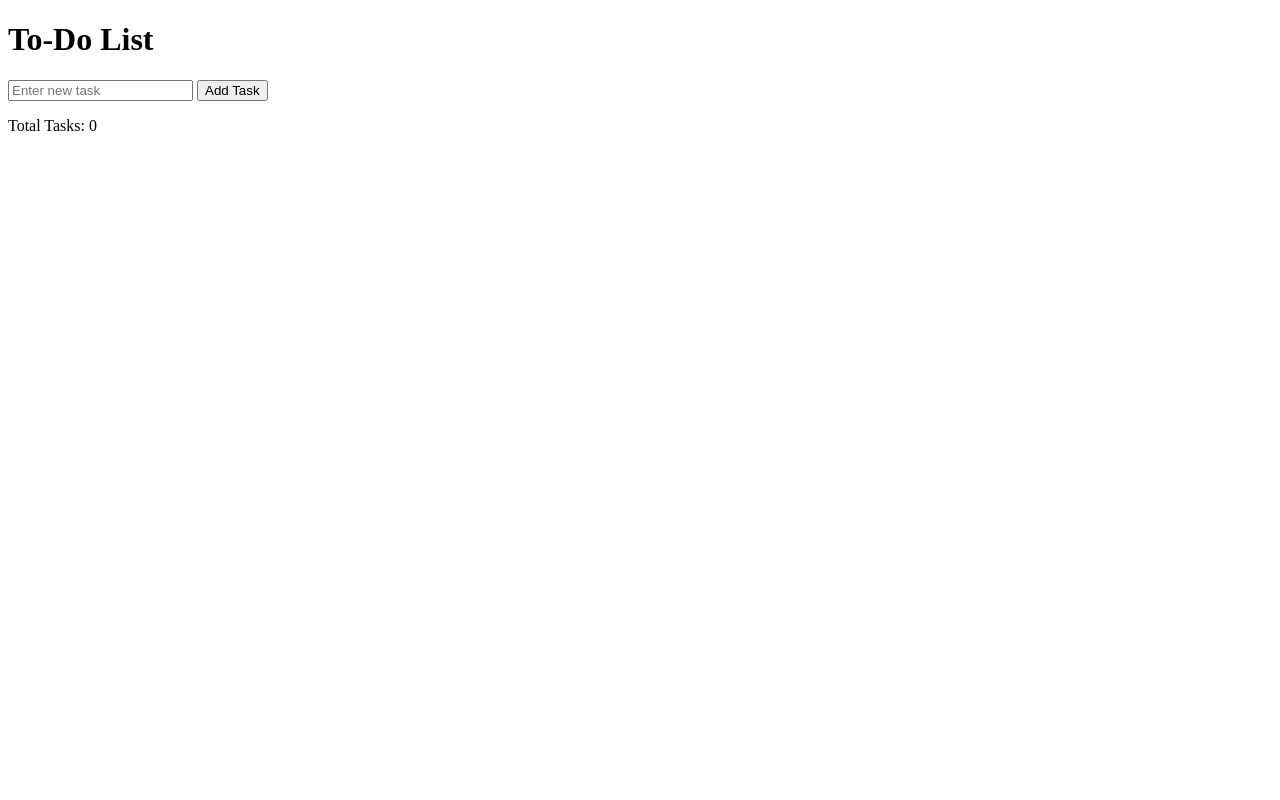
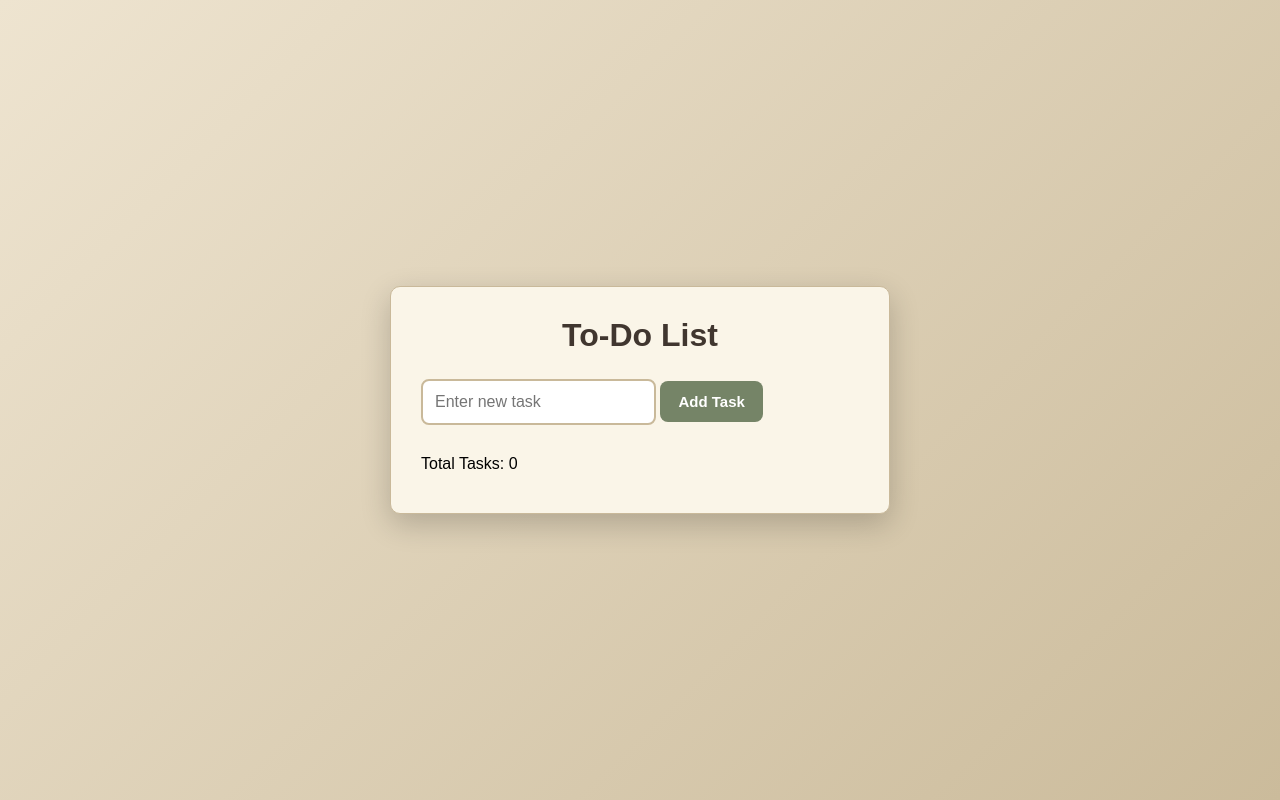
Before and after one commit to Nimal-14/To-do-List, a plain HTML site: page index.html in a window 1280 px wide. Drawn offline with Linux system fonts and the light colour scheme.

Commit message:
Style todo list interface

```diff
--- a/index.html
+++ b/index.html
@@ -9,11 +9,11 @@
 
 </head>
 <body>
-    <main>
+    <main class ="container">
         <h1>To-Do List</h1>
-        <div class="task-input">
-            <input type="text" id="taskinput" placeholder="Enter new task">
-            <button id="addtask">Add Task</button>
+        <div class="taskInput">
+            <input type="text" id="taskInput" placeholder="Enter new task">
+            <button id="addTask">Add Task</button>
         </div>
 
         <p id="errorMessage"></p>
--- a/style.css
+++ b/style.css
@@ -0,0 +1,100 @@
+*{
+    margin: 0;
+    padding: 0;
+    box-sizing: border-box;
+}
+
+body{
+    min-height: 100vh;
+    display: flex;
+    justify-content: center;
+    align-items: center;
+
+    font-family: 'Poppins', sans-serif;
+    background: linear-gradient(135deg,#eee4d0,#cbbb9b);
+    padding: 20px;
+}
+
+.container{
+    width: 100%;
+    max-width: 500px;
+    padding: 30px;
+
+    background: #faf5e8;
+    border: 1px solid #c9b99a;
+    border-radius: 10px;
+    box-shadow: 0 10px 30px rgba(0, 0, 0, 0.2);
+}
+
+h1 {
+    margin-bottom: 25px;
+    text-align: center;
+    color: #40362f;
+}
+
+
+.task-input{
+    display: flex;
+    gap: 10px;
+}
+
+#taskInput {
+    flex: 1;
+    padding: 12px;
+
+    color: var(--text);
+    font-family: Arial, sans-serif;
+    font-size: 16px;
+
+    font-size: 16px;
+    border: 2px solid #c9b99a;;
+    border-radius: 8px;
+    outline: none;
+}
+
+#taskInput:focus {
+    border-color: #667eea;
+}
+
+#addTask {
+    padding: 12px 18px;
+
+    color: white;
+    font-size: 15px;
+    font-weight: bold;
+
+    background-color: #758467;
+    border: none;
+    border-radius: 8px;
+    cursor: pointer;
+
+    transition: background-color 0.2s, transform 0.2s;
+}
+
+#addTask:hover {
+    background-color: #5c6951;
+    transform: translateY(-2px);
+}
+
+#errorMessage {
+    min-height: 20px;
+    margin-top: 10px;
+
+    color: #dc3545;
+    font-size: 14px;
+}
+
+#taskList {
+    margin-top: 10px;
+    list-style: none;
+}
+
+@media (max-width: 480px) {
+    .task-input-section {
+        flex-direction: column;
+    }
+
+    #addTaskButton {
+        width: 100%;
+    }
+}
```
